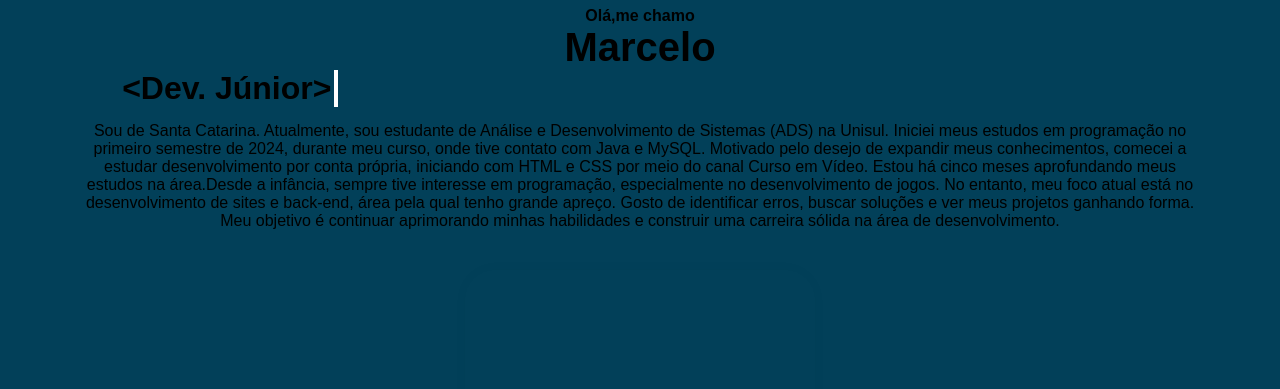
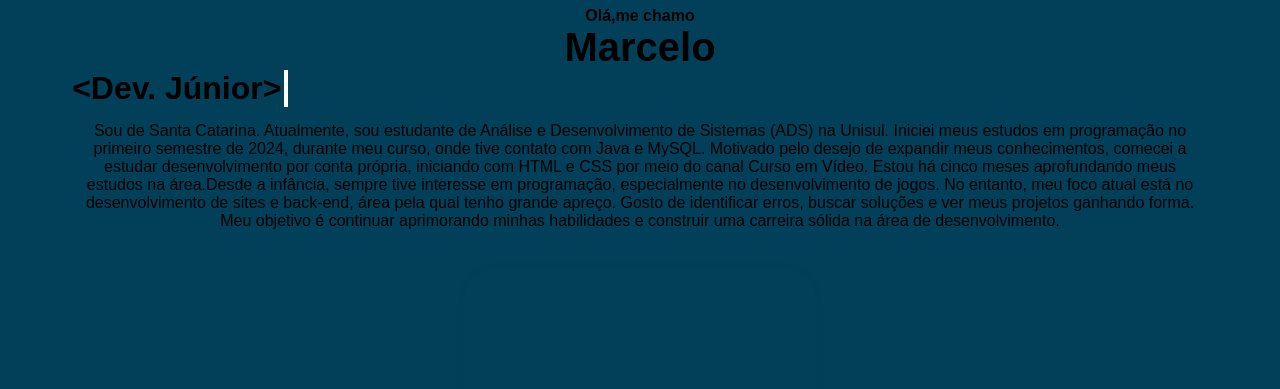
Before and after one commit to MarceloSNT/Portifolio, a plain HTML site: page index.html in a window 1280 px wide. Shown: the part 411-800 px from the top of the page. Drawn offline with Linux system fonts and the light colour scheme.

Commit message:
Update style.css

```diff
--- a/style.css
+++ b/style.css
@@ -41,7 +41,7 @@ h3{
     overflow: hidden;
     white-space: nowrap;
     animation: typing 2s steps(12),blinking 0.5s infinite step-end alternate;
-    transform: translate(50px);
+
 }
 #txteu{
     padding: 15px;
```
